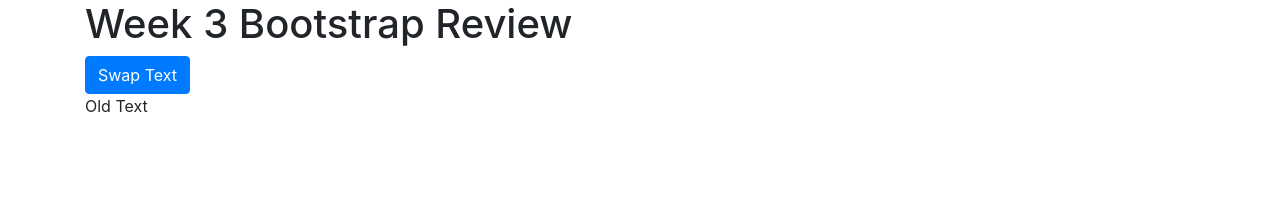
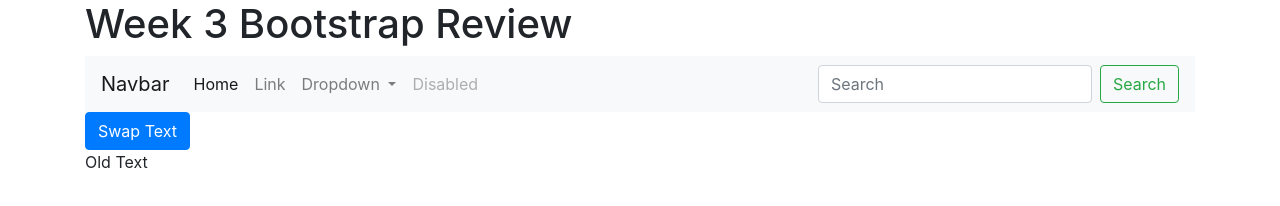
Before and after one commit to kingluddite/bootstrap-week-03-review, a website: page index.html in a window 1280 px wide. Drawn offline with nearby package versions, Linux system fonts and the light colour scheme.

Commit message:
Add bs navbar

```diff
--- a/index.html
+++ b/index.html
@@ -15,10 +15,49 @@
     <header>
       <h1>Week 3 Bootstrap Review</h1>
     </header>
+    <nav class="navbar navbar-expand-lg navbar-light bg-light">
+      <a class="navbar-brand" href="#">Navbar</a>
+      <button class="navbar-toggler" type="button" data-toggle="collapse" data-target="#navbarSupportedContent"
+        aria-controls="navbarSupportedContent" aria-expanded="false" aria-label="Toggle navigation">
+        <span class="navbar-toggler-icon"></span>
+      </button>
+
+      <div class="collapse navbar-collapse" id="navbarSupportedContent">
+        <ul class="navbar-nav mr-auto">
+          <li class="nav-item active">
+            <a class="nav-link" href="#">Home <span class="sr-only">(current)</span></a>
+          </li>
+          <li class="nav-item">
+            <a class="nav-link" href="#">Link</a>
+          </li>
+          <li class="nav-item dropdown">
+            <a class="nav-link dropdown-toggle" href="#" id="navbarDropdown" role="button" data-toggle="dropdown"
+              aria-haspopup="true" aria-expanded="false">
+              Dropdown
+            </a>
+            <div class="dropdown-menu" aria-labelledby="navbarDropdown">
+              <a class="dropdown-item" href="#">Action</a>
+              <a class="dropdown-item" href="#">Another action</a>
+              <div class="dropdown-divider"></div>
+              <a class="dropdown-item" href="#">Something else here</a>
+            </div>
+          </li>
+          <li class="nav-item">
+            <a class="nav-link disabled" href="#">Disabled</a>
+          </li>
+        </ul>
+        <form class="form-inline my-2 my-lg-0">
+          <input class="form-control mr-sm-2" type="search" placeholder="Search" aria-label="Search">
+          <button class="btn btn-outline-success my-2 my-sm-0" type="submit">Search</button>
+        </form>
+      </div>
+    </nav>
     <button class="my-button btn btn-primary" data-whatever="Yo">Swap Text</button>
     <p class="my-text">Old Text</p>
   </div>
-
+  <script src="./node_modules/jquery/dist/jquery.min.js"></script>
+  <script src="./node_modules/popper.js/dist/umd/popper.min.js"></script>
+  <script src="./node_modules/bootstrap/dist/js/bootstrap.min.js"></script>
   <script src="./assets/js/script.js"></script>
 </body>
 
```
